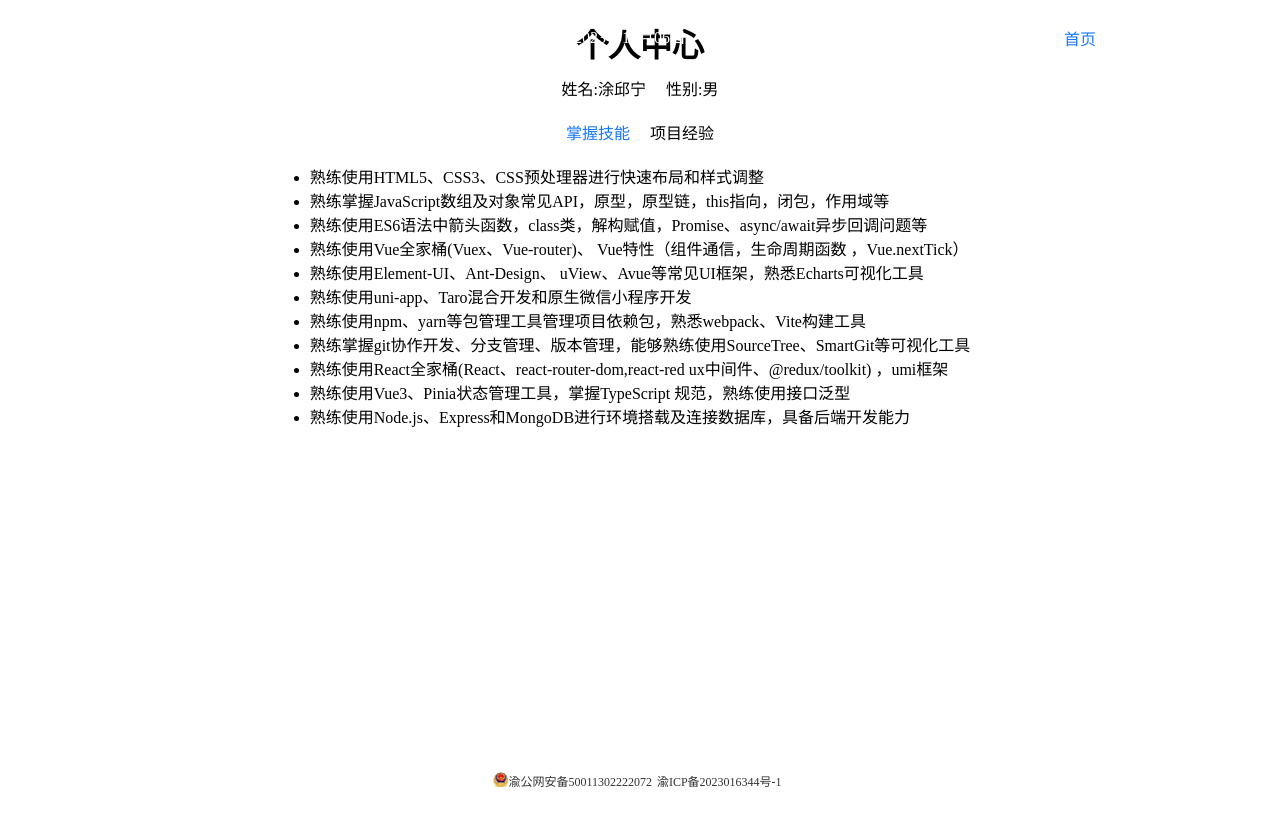
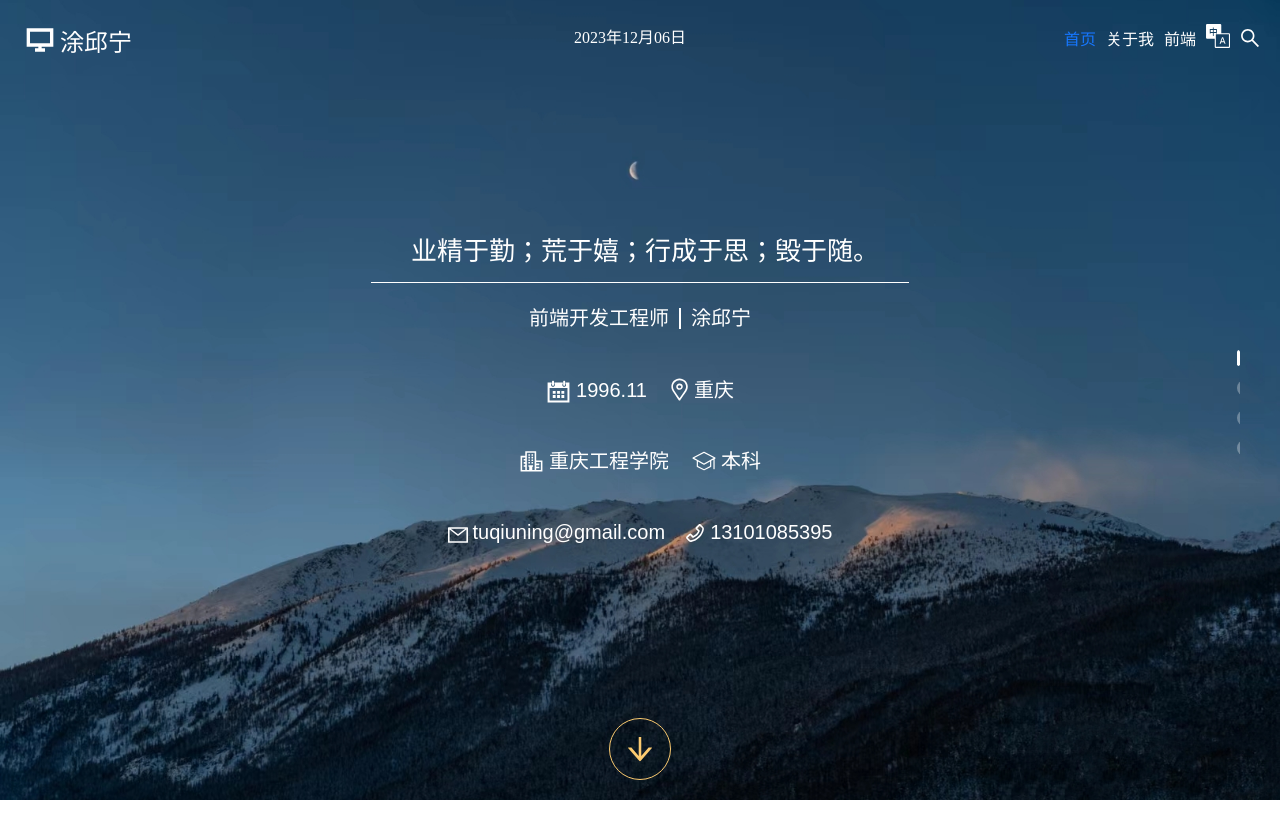
Before and after one commit to tuqiuning/tqn_blog, a React (Vite) app: page /#/home in a window 1280 px wide. Built offline with nearby package versions, Linux system fonts and the light colour scheme.

Commit message:
feat：手动删除路径跳转到首页；404页面配置

```diff
--- a/src/App.jsx
+++ b/src/App.jsx
@@ -1,35 +1,49 @@
 import React from "react";
-import { Route, Link, HashRouter, Routes,Navigate  } from "react-router-dom";
-// import { Routes, Route, Link, BrowserRouter } from "react-router";
-import Login from "./pages/login/index";
-import My from "./pages/My/My.jsx";
-import Index from "./pages/Index/index.jsx";
-import Home from "./pages/Home";
-import HomeNew from "./pages/HomeNew";
-import About from "./pages/About";
-import Web from './pages/Web';
+import { Route, Link, HashRouter, Routes, Navigate } from "react-router-dom";
+import AuthRoute from "./router/AuthRoute.jsx";
 import "./App.css";
-import { connect } from "react-redux";
+import router from '@/router/index';
+console.log(router);
+export default (props) => {
+  const routeFun = (router) => {
+    return router.map((item, index) => {
+      return (
+        <Route
+          key={index}
+          path={item.path}
+          exact={item.axact}
+          index={item.index}
+          element={
+            <AuthRoute auth={item.auth}>
+              {item.element}
+            </AuthRoute>
+          }>
+          {item.children && routeFun(item.children)}
+        </Route>
 
-function App(props) {
+      )
+    })
+  }
   return (
     <HashRouter>
       <Routes>
+        {
+          routeFun(router)
+        }
         {/* <Route path="/login" Component={Login}></Route> */}
-        <Route exact path="/" element={<Index />}>
+        {/* <Route exact path="/" element={<Index />}>
           <Route path="home" element={<Home />}></Route>
           <Route path="homeNew" element={<HomeNew />}></Route>
           <Route path="about" element={<About />}></Route>
-          <Route path="web" element={<Web />}></Route>
+          <Route path="web" element={
+            <AuthRoute auth={true}>
+              <Web />
+            </AuthRoute>
+          }></Route>
         </Route>
         <Route path="/my" element={< My/>}></Route>
+        <Route path="*" element={< NotFound/>}></Route> */}
       </Routes>
     </HashRouter>
   );
 }
-
-const mapStateToProps = (state) => ({
-  counter:state.counter.counter
-})
-
-export default connect(mapStateToProps)(App)
--- a/src/pages/Index/components/Header/index.jsx
+++ b/src/pages/Index/components/Header/index.jsx
@@ -1,28 +1,29 @@
 import React, { memo, useState } from 'react';
-import { useSelector } from 'react-redux';
+import { useSelector,useDispatch } from 'react-redux';
 import {  useNavigate } from 'react-router-dom';
 import Nav from '../Nav';
 import '@/assets/style/font.less';
 import languageCode from '@/utils/language';
 import dayjs from 'dayjs';
 import ComputerSVG from '@/assets/icon/computerSVG.jsx';
+import { changeActiveNavIndex } from '@/store/features/counter'
 import { HeaderWrapper } from './style'
 
 export default memo(() => {
-  const [currentDate, setCurrentDate] = useState(new Date());
-  const [activeNavIndex,setActiveNavIndex] = useState(sessionStorage.getItem('activeNav') || 0); //导航栏激活的下标
-  const [logoColor,setLogoColor] = useState( sessionStorage.getItem('navColor') || '#ffffff'); //导航栏字体颜色
-  const { language } = useSelector((state) => {
+  const dispatch = useDispatch();
+  const { language,activeNavIndex } = useSelector((state) => {
     return state.counter
   })
+  const [currentDate, setCurrentDate] = useState(new Date());
+  const [logoColor,setLogoColor] = useState( sessionStorage.getItem('navColor') || '#ffffff'); //导航栏字体颜色
   const navigate = useNavigate();
   const goHome = () => {
     navigate('/home');
-    setActiveNavIndex(0);
+    sessionStorage.setItem('activeNavIndex', 0);
+    dispatch(changeActiveNavIndex(0))
   }
   // 点击导航栏
   const clickNav = (index) =>{
-    setActiveNavIndex(index);
     if(index === 0 ){
       setLogoColor('#ffffff');
       sessionStorage.setItem('navColor','#ffffff');
--- a/src/pages/Index/components/Nav/index.jsx
+++ b/src/pages/Index/components/Nav/index.jsx
@@ -7,7 +7,7 @@ import classNames from 'classnames';
 import { Container } from './styled';
 import languageCode from '@/utils/language';
 import store from '@/store';
-import { changeLanguage } from '@/store/features/counter';
+import { changeLanguage,changeActiveNavIndex } from '@/store/features/counter';
 import EnglishIcon from '@/assets/icon/enSvg.jsx';
 import ChinessIcon from '@/assets/icon/zhSvg.jsx';
 
@@ -62,7 +62,8 @@ export default memo(({ activeNavIndex, clickNav }) => {
         navigate(path)
         clickNav(index);
         // 将当前激活的Nav保存到sessionStroage,解决刷新后Nav的激活回到首页的问题
-        sessionStorage.setItem('activeNav', index)
+        sessionStorage.setItem('activeNavIndex', index);
+        dispatch(changeActiveNavIndex(index))
     }
     const goSearch = () => {
         console.log(searchValue);
--- a/src/pages/Index/index.jsx
+++ b/src/pages/Index/index.jsx
@@ -7,9 +7,10 @@ import Header from './components/Header';
 export default memo(() => {
   const navigate = useNavigate();
   useEffect(()=>{
-    if(!sessionStorage.getItem('activeNav')){
+    if(!sessionStorage.getItem('activeNavIndex')){
       navigate('/home')
     }
+    console.log(sessionStorage.getItem('activeNavIndex'));
   },[])
   return (
     <IndexContainer>
--- /dev/null
+++ b/src/pages/NotFound/index.jsx
@@ -0,0 +1,13 @@
+import React, { memo } from 'react';
+import Header from '@/pages/Index/components/Header';
+import { NotFound } from './style';
+
+export default memo(() => {
+  sessionStorage.setItem('navColor','#000000');
+  return (
+    <NotFound>
+      < Header />
+      <div className='content'>404</div>
+    </NotFound>
+  )
+})
--- /dev/null
+++ b/src/pages/NotFound/style.js
@@ -0,0 +1,16 @@
+import styled from 'styled-components';
+
+export const NotFound = styled.div`
+    box-sizing: border-box;
+    width:100vw;
+    height:100vh;
+    .content {
+        box-sizing: border-box;
+        height:100%;
+        padding-top:60px;
+        display:flex;
+        justify-content:center;
+        align-items:center;
+        font-size:40px;
+    }
+`
--- /dev/null
+++ b/src/router/AuthRoute.jsx
@@ -0,0 +1,29 @@
+import React, { memo, useEffect } from 'react';
+import { matchRoutes, useLocation, useNavigate } from "react-router-dom";
+import { useDispatch } from 'react-redux';
+import { changeActiveNavIndex } from '@/store/features/counter';
+import routers from "./index";
+
+const AuthRoute = memo((props) => {
+    const navigate = useNavigate();
+    const dispatch = useDispatch();
+    const mathchs = matchRoutes(routers, location);
+
+    const isExist = mathchs?.some((item) => item.pathname == location.pathname);
+    useEffect(() => {
+        console.log('%O', props.children);
+        console.log(location.hash);
+        if (['', '#/'].includes(location.hash)) {
+            navigate('/home');
+            sessionStorage.setItem('activeNavIndex',0);
+            sessionStorage.setItem('navColor','#ffffff');
+            dispatch(changeActiveNavIndex(0))
+        }
+    }, [])
+    //   return (
+    //     <div>AuthRoute</div>
+    //   )
+    return props.children
+})
+
+export default AuthRoute
--- /dev/null
+++ b/src/router/index.jsx
@@ -0,0 +1,44 @@
+import My from "@/pages/My/My.jsx";
+import Index from "@/pages/Index/index.jsx";
+import Home from "@/pages/Home";
+import HomeNew from "@/pages/HomeNew";
+import About from "@/pages/About";
+import Web from '@/pages/Web';
+import NotFound from "@/pages/NotFound";
+
+const router = [
+    {
+        path: '/',
+        exact:true,
+        element:<Index />,
+        auth:false,
+        children:[
+            {
+                path:'home',
+                index:true,
+                element:<HomeNew />,
+                auth:false
+            },
+            {
+                path:'about',
+                element:<About />,
+                auth:false
+            },
+            {
+                path:'web',
+                element:<Web />,
+                auth:false
+            },
+            {
+                path:'*',
+                element:<NotFound />,
+            }
+        ]
+    },
+    {
+        path:'*',
+        element:<NotFound />,
+        auth:false
+    },
+]
+export default router;
--- a/src/store/features/counter.js
+++ b/src/store/features/counter.js
@@ -3,22 +3,19 @@ import { createSlice } from "@reduxjs/toolkit";
 const counterSlice = createSlice({
   name:'counter',
   initialState:{
-    counter:'首页',
-    language:sessionStorage.getItem('language') || 'zh-CN',
+    language:sessionStorage.getItem('language') || 'zh-CN', //语言
+    activeNavIndex:sessionStorage.getItem('activeNavIndex') || 0, //主页顶部导航栏的下标
   },
   reducers:{
-    addNumber(state = initialState,action){
-      state.counter = state.counter + action.payload
-    },
-    subNumber(state,action){
-
-    },
     changeLanguage(state,action){
       state.language = action.payload
+    },
+    changeActiveNavIndex(state,action){
+      state.activeNavIndex = action.payload
     }
   }
 })
 
-export const { addNumber,subNumber,changeLanguage } = counterSlice.actions;
+export const { changeLanguage,changeActiveNavIndex } = counterSlice.actions;
 
 export default counterSlice.reducer;
--- a/src/utils/language.js
+++ b/src/utils/language.js
@@ -7,7 +7,7 @@ const HOME = {
         "zh-CN": '首页',
         "en-US": 'Home'
     },
-    path:'/homeNew'
+    path:'/home'
 }
 const FORME = {
     name:{
```
